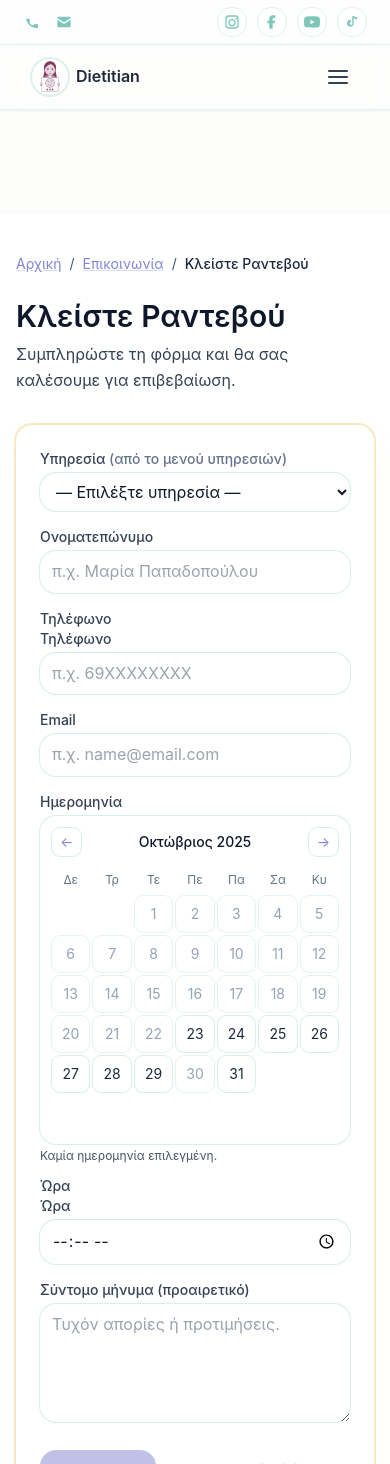
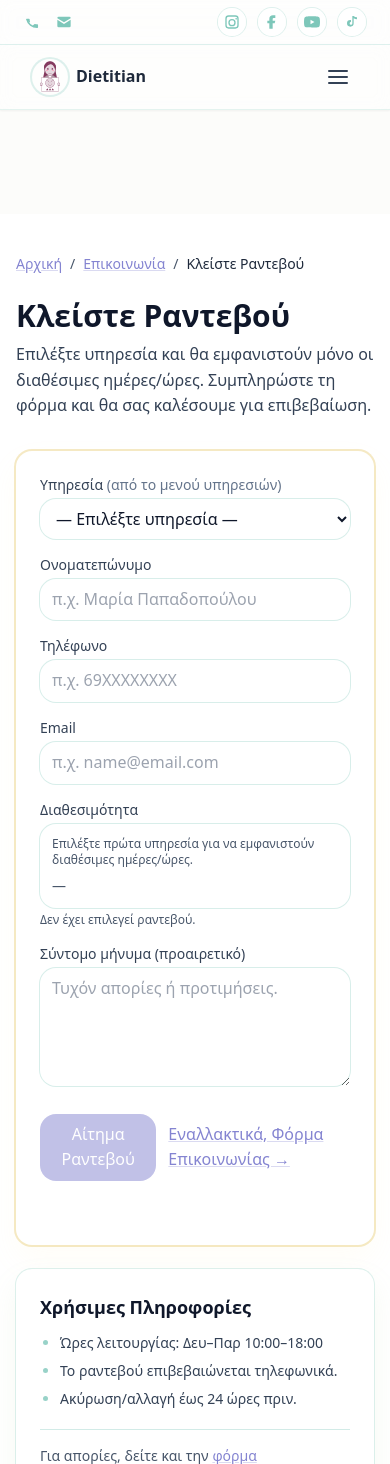
Before and after one commit to TheMightyPengu/dietologist-frontend, a Next.js app: page /contact/book in a window 390 px wide. Shown: the top 1464 px of the page. Built offline with nearby package versions, Linux system fonts and the light colour scheme; a web font is replaced by a local one.

Commit message:
Change font families that were being used, and the way booking is shown in the UI (not full calendar anymore)

```diff
--- a/src/pages/contact/book.tsx
+++ b/src/pages/contact/book.tsx
@@ -4,12 +4,55 @@ import { useEffect, useMemo, useState } from "react";
 
 /**
  * ΚΛΕΙΣΤΕ ΡΑΝΤΕΒΟΥ — Booking form
- * - Calendar-only επιλογή ημερομηνίας με disabled κατειλημμένες μέρες
+ * - Επιλογή ΜΟΝΟ από διαθέσιμες ημερομηνίες/ώρες (όχι ολόκληρο calendar)
+ * - Async mock API για υπηρεσίες & διαθέσιμα slots
  * - Ελληνικό UI, 60-30-10 με accent #8484d1
- * - Mock "API" για υπηρεσίες & κατειλημμένες ημερομηνίες
  */
 
 type Service = { id: string; label: string };
+
+type Slot = {
+  id: string;
+  serviceId: string;
+  dateStr: string; // YYYY-MM-DD
+  timeStr: string; // HH:MM
+  durationMin: number;
+};
+
+function pad2(n: number) {
+  return String(n).padStart(2, "0");
+}
+
+function toDateLabel(dateStr: string) {
+  return new Date(dateStr + "T00:00:00").toLocaleDateString("el-GR", {
+    weekday: "long",
+    day: "2-digit",
+    month: "long",
+    year: "numeric",
+  });
+}
+
+function combineToDate(dateStr: string, timeStr: string) {
+  return new Date(`${dateStr}T${timeStr}:00`);
+}
+
+// Deterministic pseudo-random generator (so the mock doesn’t “jump” every render)
+function hashStringToSeed(s: string) {
+  let h = 2166136261;
+  for (let i = 0; i < s.length; i++) {
+    h ^= s.charCodeAt(i);
+    h = Math.imul(h, 16777619);
+  }
+  return h >>> 0;
+}
+function mulberry32(seed: number) {
+  return function () {
+    let t = (seed += 0x6d2b79f5);
+    t = Math.imul(t ^ (t >>> 15), t | 1);
+    t ^= t + Math.imul(t ^ (t >>> 7), t | 61);
+    return ((t ^ (t >>> 14)) >>> 0) / 4294967296;
+  };
+}
 
 export default function BookPage() {
   // base state
@@ -22,26 +65,20 @@ export default function BookPage() {
   const [servicesLoading, setServicesLoading] = useState(true);
   const [selectedService, setSelectedService] = useState("");
 
-  // dates (taken + calendar)
-  const [takenDates, setTakenDates] = useState<Set<string>>(new Set());
-  const [datesLoading, setDatesLoading] = useState(true);
+  // availability (ONLY allowed days/times)
+  const [slots, setSlots] = useState<Slot[]>([]);
+  const [slotsLoading, setSlotsLoading] = useState(false);
   const [selectedDate, setSelectedDate] = useState<string>("");
+  const [selectedSlotId, setSelectedSlotId] = useState<string>("");
 
-  // calendar state (month navigation)
-  const today = useMemo(() => new Date(), []);
-  const [monthCursor, setMonthCursor] = useState<Date>(() => {
-    const d = new Date();
-    d.setDate(1);
-    return d;
-  });
+  const now = useMemo(() => new Date(), []);
 
   // ---------------- Mock APIs ----------------
-  async function mockApiSubmit() {
+  async function mockApiSubmit(payload: any) {
     await new Promise((r) => setTimeout(r, 900));
     if (Math.random() < 0.12) throw new Error("Προσωρινό σφάλμα διακομιστή.");
-    return { success: true, id: Math.floor(Math.random() * 100000) };
+    return { success: true, id: Math.floor(Math.random() * 100000), payload };
   }
-
 
   async function mockApiFetchServices(): Promise<Service[]> {
     await new Promise((r) => setTimeout(r, 500));
@@ -54,20 +91,76 @@ export default function BookPage() {
     ];
   }
 
-  async function mockApiFetchTakenDates(): Promise<string[]> {
-    // mock: κατειλημμένες ραντεβού για τις επόμενες ~30 ημέρες
-    await new Promise((r) => setTimeout(r, 600));
-    const out: string[] = [];
+  /**
+   * Mock availability:
+   * - Returns ONLY specific future dates & times the user can book.
+   * - Deterministic per serviceId (so it looks stable).
+   */
+  async function mockApiFetchAvailability(serviceId: string): Promise<Slot[]> {
+    await new Promise((r) => setTimeout(r, 650));
+    const rand = mulberry32(hashStringToSeed(serviceId || "default"));
+
+    // Business hours snapshot (you can tweak)
+    const possibleTimes = ["10:00", "11:30", "13:00", "15:00", "16:30"];
+
+    const out: Slot[] = [];
     const base = new Date();
-    for (let i = 0; i < 30; i++) {
+    base.setHours(0, 0, 0, 0);
+
+    // next ~21 days
+    for (let i = 0; i < 21; i++) {
       const d = new Date(base);
       d.setDate(base.getDate() + i);
-      if (Math.random() < 0.22) out.push(d.toISOString().slice(0, 10));
+
+      const weekday = d.getDay(); // 0 Sun ... 6 Sat
+      const isWeekend = weekday === 0 || weekday === 6;
+      if (isWeekend) continue;
+
+      // Only “some” weekdays get availability (to feel realistic)
+      // e.g. Mon/Wed/Fri more likely, Tue/Thu less likely
+      const weekdayChance =
+        weekday === 1 || weekday === 3 || weekday === 5 ? 0.78 : 0.45; // Mon/Wed/Fri vs Tue/Thu
+
+      if (rand() > weekdayChance) continue;
+
+      const dateStr = `${d.getFullYear()}-${pad2(d.getMonth() + 1)}-${pad2(d.getDate())}`;
+
+      // Create a subset of times for that day
+      const timeCount = 2 + Math.floor(rand() * 3); // 2..4 slots/day
+      const shuffled = [...possibleTimes].sort(() => rand() - 0.5);
+
+      for (let t = 0; t < timeCount; t++) {
+        const timeStr = shuffled[t];
+
+        // Randomly “book” some of them so they don’t appear at all (since you only want bookable ones)
+        const isBooked = rand() < 0.18;
+        if (isBooked) continue;
+
+        // Skip if already in the past (same-day times earlier than now)
+        const when = combineToDate(dateStr, timeStr);
+        if (when.getTime() <= Date.now()) continue;
+
+        out.push({
+          id: `${serviceId}-${dateStr}-${timeStr}`,
+          serviceId,
+          dateStr,
+          timeStr,
+          durationMin: 60,
+        });
       }
+    }
+
+    // Sort by date/time
+    out.sort((a, b) => {
+      const ad = combineToDate(a.dateStr, a.timeStr).getTime();
+      const bd = combineToDate(b.dateStr, b.timeStr).getTime();
+      return ad - bd;
+    });
+
     return out;
   }
 
-  // load data
+  // load services
   useEffect(() => {
     let mounted = true;
 
@@ -81,89 +174,54 @@ export default function BookPage() {
       }
     })();
 
+    return () => {
+      mounted = false;
+    };
+  }, []);
+
+  // fetch availability when service changes
+  useEffect(() => {
+    let mounted = true;
+
     (async () => {
-      setDatesLoading(true);
+      setSlots([]);
+      setSelectedDate("");
+      setSelectedSlotId("");
+
+      if (!selectedService) return;
+
+      setSlotsLoading(true);
       try {
-        const taken = await mockApiFetchTakenDates();
-        if (mounted) setTakenDates(new Set(taken));
+        const data = await mockApiFetchAvailability(selectedService);
+        if (!mounted) return;
+        setSlots(data);
+
+        // auto-pick first available date (optional but nice UX)
+        const firstDate = data[0]?.dateStr || "";
+        setSelectedDate(firstDate);
       } finally {
-        if (mounted) setDatesLoading(false);
+        if (mounted) setSlotsLoading(false);
       }
     })();
 
     return () => {
       mounted = false;
     };
-  }, []);
+  }, [selectedService]);
 
-  // calendar helpers
-  const monthLabel = useMemo(() => {
-    return monthCursor.toLocaleDateString("el-GR", { month: "long", year: "numeric" });
-  }, [monthCursor]);
+  const availableDates = useMemo(() => {
+    const uniq = new Set<string>();
+    for (const s of slots) uniq.add(s.dateStr);
+    return Array.from(uniq);
+  }, [slots]);
 
-  function firstDayOfMonth(d: Date) {
-    const x = new Date(d);
-    x.setDate(1);
-    return x.getDay(); // 0=Κυρ, 1=Δευ, ...
-  }
+  const slotsForSelectedDate = useMemo(() => {
+    return slots.filter((s) => s.dateStr === selectedDate);
+  }, [slots, selectedDate]);
 
-  function daysInMonth(d: Date) {
-    const x = new Date(d.getFullYear(), d.getMonth() + 1, 0);
-    return x.getDate();
-  }
-
-  const gridDays = useMemo(() => {
-    // Δημιουργούμε πίνακα 42 κελιών (6 γραμμές x 7 μέρες) για σταθερό grid
-    const startWeekday = firstDayOfMonth(monthCursor); // 0..6 (Κυρ..Σαβ)
-    const totalDays = daysInMonth(monthCursor);
-    const cells: { dateStr: string | null; isCurrentMonth: boolean }[] = [];
-
-    // leading blanks (μέχρι Δευτέρα-πρώτη, αλλά κρατάμε 0=Κυρ συμβατό)
-    const leading = (startWeekday + 6) % 7; // μετατόπιση ώστε Δευ=0
-    for (let i = 0; i < leading; i++) cells.push({ dateStr: null, isCurrentMonth: false });
-
-    // days of month
-    for (let d = 1; d <= totalDays; d++) {
-      const curr = new Date(monthCursor.getFullYear(), monthCursor.getMonth(), d);
-      const str = curr.toISOString().slice(0, 10);
-      cells.push({ dateStr: str, isCurrentMonth: true });
-    }
-
-    // trailing blanks
-    while (cells.length % 7 !== 0) cells.push({ dateStr: null, isCurrentMonth: false });
-    while (cells.length < 42) cells.push({ dateStr: null, isCurrentMonth: false });
-
-    return cells;
-  }, [monthCursor]);
-
-  function isPast(dateStr: string) {
-    const d = new Date(dateStr + "T00:00:00");
-    d.setHours(0, 0, 0, 0);
-    const t = new Date(today);
-    t.setHours(0, 0, 0, 0);
-    return d < t;
-  }
-
-  function isSelected(dateStr: string) {
-    return selectedDate === dateStr;
-  }
-
-  function selectDate(dateStr: string) {
-    setSelectedDate(dateStr);
-  }
-
-  function prevMonth() {
-    const x = new Date(monthCursor);
-    x.setMonth(x.getMonth() - 1);
-    x.setDate(1);
-    setMonthCursor(x);
-  }
-  function nextMonth() {
-    const x = new Date(monthCursor);
-    x.setMonth(x.getMonth() + 1);
-    x.setDate(1);
-    setMonthCursor(x);
-  }
+  const selectedSlot = useMemo(() => {
+    return slots.find((s) => s.id === selectedSlotId) || null;
+  }, [slots, selectedSlotId]);
 
   async function onSubmit(e: React.FormEvent<HTMLFormElement>) {
     e.preventDefault();
@@ -171,23 +229,46 @@ export default function BookPage() {
     setOk(null);
     setError(null);
 
-    //const fd = new FormData(e.currentTarget);
-    //const payload = Object.fromEntries(fd.entries());
-
-    // extra guard
-    if (!selectedDate || takenDates.has(selectedDate) || isPast(selectedDate)) {
+    if (!selectedService) {
       setLoading(false);
       setOk(false);
-      setError("Παρακαλούμε επιλέξτε διαθέσιμη μελλοντική ημερομηνία.");
+      setError("Παρακαλούμε επιλέξτε υπηρεσία.");
+      return;
+    }
+
+    if (!selectedSlot) {
+      setLoading(false);
+      setOk(false);
+      setError("Παρακαλούμε επιλέξτε διαθέσιμη ημερομηνία και ώρα.");
+      return;
+    }
+
+    const when = combineToDate(selectedSlot.dateStr, selectedSlot.timeStr);
+    if (when.getTime() <= now.getTime()) {
+      setLoading(false);
+      setOk(false);
+      setError("Παρακαλούμε επιλέξτε μελλοντικό διαθέσιμο ραντεβού.");
       return;
     }
 
     try {
-      await mockApiSubmit();
+      const fd = new FormData(e.currentTarget);
+      const payload = Object.fromEntries(fd.entries());
+
+      await mockApiSubmit({
+        ...payload,
+        slotId: selectedSlot.id,
+        date: selectedSlot.dateStr,
+        time: selectedSlot.timeStr,
+        serviceId: selectedService,
+      });
+
       setOk(true);
       (e.target as HTMLFormElement).reset();
+      setSelectedService("");
+      setSlots([]);
       setSelectedDate("");
-      setSelectedService("");
+      setSelectedSlotId("");
     } catch (err: unknown) {
       const message = err instanceof Error ? err.message : "Κάτι πήγε στραβά. Δοκιμάστε ξανά.";
       setOk(false);
@@ -203,7 +284,7 @@ export default function BookPage() {
         <title>Κλείστε Ραντεβού — Επικοινωνία</title>
         <meta
           name="description"
-          content="Κλείστε ραντεβού εύκολα. Επιλέξτε υπηρεσία, ημερομηνία και ώρα — θα σας καλέσουμε για επιβεβαίωση."
+          content="Κλείστε ραντεβού εύκολα. Επιλέξτε υπηρεσία, διαθέσιμη ημερομηνία και ώρα — θα σας καλέσουμε για επιβεβαίωση."
         />
         <link rel="canonical" href="https://example.gr/contact/book" />
       </Head>
@@ -233,6 +314,7 @@ export default function BookPage() {
           <header className="mb-8">
             <h1 className="text-3xl md:text-4xl font-semibold text-slate-900">Κλείστε Ραντεβού</h1>
             <p className="mt-2 max-w-2xl text-slate-700">
+              Επιλέξτε υπηρεσία και θα εμφανιστούν <span className="font-medium">μόνο</span> οι διαθέσιμες ημέρες/ώρες.
               Συμπληρώστε τη φόρμα και θα σας καλέσουμε για επιβεβαίωση.
             </p>
           </header>
@@ -283,7 +365,6 @@ export default function BookPage() {
                   {/* Τηλέφωνο */}
                   <div>
                     <label className="block text-sm font-medium text-slate-700">Τηλέφωνο</label>
-                    <label className="block text-sm font-medium text-slate-700">Τηλέφωνο</label>
                     <input
                       name="phone"
                       required
@@ -303,111 +384,111 @@ export default function BookPage() {
                     />
                   </div>
 
-                  {/* Ημερομηνία (Custom Calendar) & Ώρα */}
-                  <div className="grid grid-cols-1 gap-3 md:grid-cols-2 md:gap-3 md:col-span-2">
-                    {/* CALENDAR */}
-                    <div className="md:col-span-1">
-                      <label className="block text-sm font-medium text-slate-700">Ημερομηνία</label>
+                  {/* Διαθεσιμότητα (Dates + Times) */}
+                  <div className="md:col-span-2">
+                    <label className="block text-sm font-medium text-slate-700">Διαθεσιμότητα</label>
 
                     <div className="mt-1 rounded-xl ring-1 ring-accent/30 bg-white p-3">
-                        {/* Header */}
-                        <div className="mb-3 flex items-center justify-between">
-                          <button
-                            type="button"
-                            onClick={prevMonth}
-                            className="rounded-lg px-2 py-1 text-sm text-primary ring-1 ring-accent/30 hover:bg-accent/10 transition focus-visible:outline-none focus-visible:ring-4 focus-visible:ring-primary/20"
-                            aria-label="Προηγούμενος μήνας"
-                          >
-                            ←
-                          </button>
-                          <div className="text-sm font-medium text-slate-900 capitalize">{monthLabel}</div>
-                          <button
-                            type="button"
-                            onClick={nextMonth}
-                            className="rounded-lg px-2 py-1 text-sm text-primary ring-1 ring-accent/30 hover:bg-accent/10 transition focus-visible:outline-none focus-visible:ring-4 focus-visible:ring-primary/20"
-                            aria-label="Επόμενος μήνας"
-                          >
-                            →
-                          </button>
+                      {/* Dates row */}
+                      <div className="text-xs text-slate-600 mb-2">
+                        {selectedService
+                          ? "Επιλέξτε ημέρα (εμφανίζονται μόνο διαθέσιμες)."
+                          : "Επιλέξτε πρώτα υπηρεσία για να εμφανιστούν διαθέσιμες ημέρες/ώρες."}
                       </div>
 
-                        {/* Weekdays */}
-                        <div className="grid grid-cols-7 gap-1 text-center text-xs text-slate-500">
-                          {["Δε", "Τρ", "Τε", "Πε", "Πα", "Σα", "Κυ"].map((w) => (
-                            <div key={w} className="py-1">
-                              {w}
-                            </div>
+                      {slotsLoading ? (
+                        <div className="flex flex-wrap gap-2">
+                          {Array.from({ length: 6 }).map((_, i) => (
+                            <div
+                              key={i}
+                              className="h-9 w-32 animate-pulse rounded-lg bg-white ring-1 ring-accent/20"
+                            />
                           ))}
                         </div>
-
-                        {/* Grid */}
-                        <div className="mt-1 grid grid-cols-7 gap-1">
-                          {datesLoading
-                            ? Array.from({ length: 42 }).map((_, i) => (
-                                <div key={i} className="h-9 animate-pulse rounded-lg bg-white ring-1 ring-accent/20" />
-                              ))
-                            : gridDays.map((cell, i) => {
-                                if (!cell.dateStr) {
-                                  return <div key={i} className="h-9" />;
-                                }
-                                const taken = takenDates.has(cell.dateStr);
-                                const past = isPast(cell.dateStr);
-                                const disabled = taken || past;
-
-                                const selected = isSelected(cell.dateStr);
+                      ) : !selectedService ? (
+                        <div className="text-sm text-slate-600">—</div>
+                      ) : availableDates.length === 0 ? (
+                        <div className="text-sm text-rose-600">
+                          Δεν υπάρχουν διαθέσιμα ραντεβού για τις επόμενες ημέρες. Δοκιμάστε άλλη υπηρεσία.
+                        </div>
+                      ) : (
+                        <>
+                          <div className="flex flex-wrap gap-2">
+                            {availableDates.map((d) => {
+                              const active = d === selectedDate;
                               return (
                                 <button
-                                    key={i}
+                                  key={d}
                                   type="button"
-                                    disabled={disabled}
-                                    onClick={() => selectDate(cell.dateStr!)}
+                                  onClick={() => {
+                                    setSelectedDate(d);
+                                    setSelectedSlotId("");
+                                  }}
                                   className={[
-                                      "h-9 w-full rounded-lg text-sm ring-1 transition focus-visible:outline-none focus-visible:ring-4 focus-visible:ring-primary/20",
-                                      disabled
-                                        ? "cursor-not-allowed bg-white text-slate-400 ring-accent/20"
-                                        : "bg-white text-slate-800 hover:bg-accent/10 ring-accent/30",
-                                      selected && !disabled ? "bg-primary text-white ring-primary hover:bg-accent/10 hover:text-slate-800" : "",
+                                    "h-9 rounded-lg px-3 text-sm ring-1 transition focus-visible:outline-none focus-visible:ring-4 focus-visible:ring-primary/20",
+                                    active
+                                      ? "bg-primary text-white ring-primary"
+                                      : "bg-white text-slate-800 ring-accent/30 hover:bg-accent/10",
                                   ].join(" ")}
-                                    title={
-                                      taken
-                                        ? "Κατειλημμένη ημερομηνία"
-                                        : past
-                                        ? "Προηγούμενη ημερομηνία"
-                                        : "Επιλέξτε ημερομηνία"
-                                    }
+                                  title={toDateLabel(d)}
                                 >
-                                    {new Date(cell.dateStr).getDate()}
+                                  {new Date(d + "T00:00:00").toLocaleDateString("el-GR", {
+                                    weekday: "short",
+                                    day: "2-digit",
+                                    month: "2-digit",
+                                  })}
                                 </button>
                               );
                             })}
                           </div>
+
+                          {/* Times */}
+                          <div className="mt-3">
+                            <div className="text-xs text-slate-600 mb-2">Ώρες για την επιλεγμένη ημέρα:</div>
+
+                            {selectedDate ? (
+                              slotsForSelectedDate.length === 0 ? (
+                                <div className="text-sm text-slate-600">Δεν υπάρχουν ώρες για αυτήν την ημέρα.</div>
+                              ) : (
+                                <div className="flex flex-wrap gap-2">
+                                  {slotsForSelectedDate.map((s) => {
+                                    const active = s.id === selectedSlotId;
+                                    return (
+                                      <button
+                                        key={s.id}
+                                        type="button"
+                                        onClick={() => setSelectedSlotId(s.id)}
+                                        className={[
+                                          "h-9 rounded-lg px-3 text-sm ring-1 transition focus-visible:outline-none focus-visible:ring-4 focus-visible:ring-primary/20",
+                                          active
+                                            ? "bg-primary text-white ring-primary"
+                                            : "bg-white text-slate-800 ring-accent/30 hover:bg-accent/10",
+                                        ].join(" ")}
+                                      >
+                                        {s.timeStr}
+                                      </button>
+                                    );
+                                  })}
+                                </div>
+                              )
+                            ) : (
+                              <div className="text-sm text-slate-600">Επιλέξτε πρώτα ημέρα.</div>
+                            )}
+                          </div>
+                        </>
+                      )}
                     </div>
 
-                      {/* Hidden form field to submit selected date */}
-                      <input type="hidden" name="date" value={selectedDate} />
+                    {/* Hidden fields */}
+                    <input type="hidden" name="slotId" value={selectedSlotId} />
+                    <input type="hidden" name="date" value={selectedSlot?.dateStr || ""} />
+                    <input type="hidden" name="time" value={selectedSlot?.timeStr || ""} />
+
                     <p className="mt-1 text-xs text-slate-600">
-                        {selectedDate
-                          ? new Date(selectedDate + "T00:00:00").toLocaleDateString("el-GR", {
-                              weekday: "long",
-                              day: "2-digit",
-                              month: "long",
-                              year: "numeric",
-                            })
-                          : "Καμία ημερομηνία επιλεγμένη."}
+                      {selectedSlot
+                        ? `Επιλέξατε: ${toDateLabel(selectedSlot.dateStr)} στις ${selectedSlot.timeStr}`
+                        : "Δεν έχει επιλεγεί ραντεβού."}
                     </p>
-                    </div>
-
-                    {/* TIME */}
-                    <div className="md:col-span-1">
-                      <label className="block text-sm font-medium text-slate-700">Ώρα</label>
-                      <label className="block text-sm font-medium text-slate-700">Ώρα</label>
-                      <input
-                        type="time"
-                        name="time"
-                        required
-                        className="mt-1 w-full rounded-xl ring-1 ring-accent/30 bg-white px-3 py-2 text-slate-900 outline-none focus-visible:outline-none focus-visible:ring-4 focus-visible:ring-primary/20"
-                      />
-                    </div>
                   </div>
 
                   {/* Μήνυμα */}
@@ -428,14 +509,7 @@ export default function BookPage() {
                 <div className="mt-5 flex items-center gap-3">
                   <button
                     type="submit"
-                    disabled={
-                      loading ||
-                      servicesLoading ||
-                      datesLoading ||
-                      !selectedDate ||
-                      takenDates.has(selectedDate) ||
-                      isPast(selectedDate)
-                    }
+                    disabled={loading || servicesLoading || slotsLoading || !selectedService || !selectedSlotId}
                     className="inline-flex items-center rounded-xl bg-primary px-4 py-2 text-white disabled:opacity-50 transition hover:shadow-[0_18px_38px_rgba(164,199,126,0.18)] focus-visible:outline-none focus-visible:ring-4 focus-visible:ring-primary/20"
                   >
                     {loading ? "Αποστολή..." : "Αίτημα Ραντεβού"}
@@ -450,15 +524,9 @@ export default function BookPage() {
 
                 {/* Status */}
                 <div className="mt-4 min-h-[1.5rem]">
-                  {ok && (
-                    <p className="text-sm text-primary">
-                      Το αίτημά σας υποβλήθηκε! Θα επικοινωνήσουμε σύντομα.
-                    </p>
-                  )}
+                  {ok && <p className="text-sm text-primary">Το αίτημά σας υποβλήθηκε! Θα επικοινωνήσουμε σύντομα.</p>}
                   {ok === false && (
-                    <p className="text-sm text-rose-600">
-                      {error || "Κάτι πήγε στραβά. Παρακαλούμε δοκιμάστε ξανά."}
-                    </p>
+                    <p className="text-sm text-rose-600">{error || "Κάτι πήγε στραβά. Παρακαλούμε δοκιμάστε ξανά."}</p>
                   )}
                 </div>
               </form>
--- a/src/styles/globals.css
+++ b/src/styles/globals.css
@@ -46,8 +46,8 @@ html {
 body {
   margin: 0;
   padding: 0;
-  font-family: 'Inter', 'Quicksand', -apple-system, BlinkMacSystemFont, 'Segoe UI',
-    Roboto, Oxygen, Ubuntu, Cantarell, 'Open Sans', 'Helvetica Neue', sans-serif;
+  /* font-family: 'Inter', 'Quicksand', -apple-system, BlinkMacSystemFont, 'Segoe UI',
+    Roboto, Oxygen, Ubuntu, Cantarell, 'Open Sans', 'Helvetica Neue', sans-serif; */
 
   background-color: rgb(var(--bg));
   color: rgb(var(--ink));
@@ -56,7 +56,7 @@ body {
 
 /* Simple headings */
 h1, h2, h3, h4, h5, h6 {
-  font-family: 'Quicksand', 'Inter', sans-serif;
+  /* font-family: 'Quicksand', 'Inter', sans-serif; */
   font-weight: 600;
   color: rgb(var(--ink));
 }
```
Lines whose indentation alone changed are shown as unchanged.
